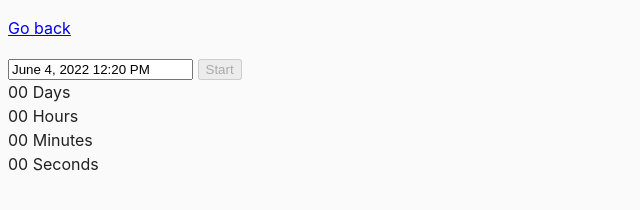
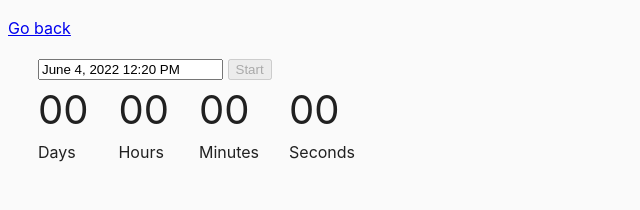
Before and after one commit to annaojdana/goit-js-hw-09, a website built with Parcel: page src/02-timer.html in a window 1280 px wide. Shown: the whole page, without its empty margins (0-640 px from the left). Built offline with nearby package versions, Linux system fonts and the light colour scheme.

Commit message:
task02- countdown css

```diff
--- a/src/css/common.css
+++ b/src/css/common.css
@@ -29,3 +29,18 @@ img {
   top: 50%;
   left: 50%;
 }
+input {
+  margin-left: 30px;
+}
+.timer{
+  display: flex;
+  flex-direction: row;
+}
+.field{
+  margin-left: 30px;
+  display: flex;
+  flex-direction: column;
+}
+.value{
+  font-size: 40px;
+}
--- a/src/js/02-timer.js
+++ b/src/js/02-timer.js
@@ -37,14 +37,13 @@ start.addEventListener("click", countdownTimer);
 
 function countdownTimer() {
   const timeInMs = Number(inputPicker.dataset.time);
-  let currentTime = currentDate.getTime();
-  let timeLeft = timeInMs - currentTime;
+
   setInterval(() => {
+    let currentTime = new Date().getTime();
+    let timeLeft = timeInMs - currentTime;
     const convertedTime = convertMs(timeLeft);
     const { days, hours, minutes, seconds } = convertedTime;
     setTime(days, hours, minutes, seconds);
-    currentTime = new Date().getTime();
-    timeLeft = timeInMs - currentTime
   }, 1000);
 }
 
```
